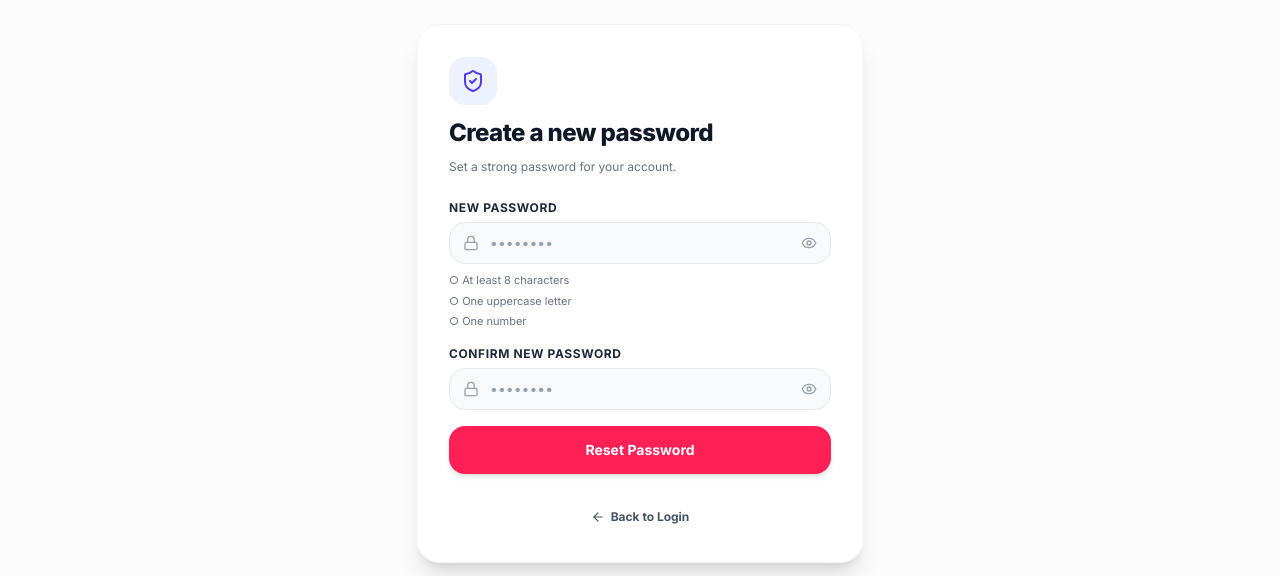
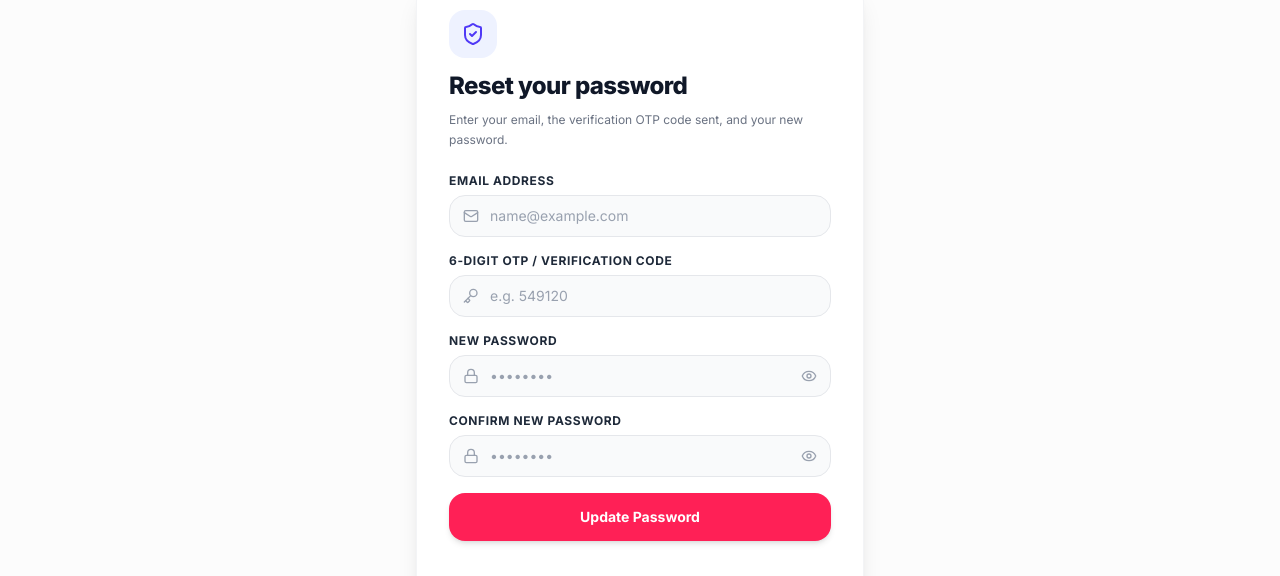
Before and after one commit to keshav0506/E-commerce-frontend, a React (Vite) app: page /reset-password in a window 1280 px wide. Shown: the part 176-752 px from the top of the page. Built offline with nearby package versions, Linux system fonts and the light colour scheme; no server answers.

Commit message:
feat: connect change-password, forgot-password, and reset-password to backend endpoints

```diff
--- a/src/pages/AccountPage.tsx
+++ b/src/pages/AccountPage.tsx
@@ -21,6 +21,7 @@ import {
 import { useAuth } from '../context/AuthContext';
 import type { UserAddress } from '../context/AuthContext';
 import { useShop } from '../context/ShopContext';
+import { changePasswordApi } from '../services/authService';
 
 export const AccountPage: React.FC = () => {
   const navigate = useNavigate();
@@ -207,14 +208,16 @@ export const AccountPage: React.FC = () => {
     showToast('Default address updated.');
   };
 
+  const [isChangingPassword, setIsChangingPassword] = useState(false);
+
   // Change Password Submit
-  const handleChangePassword = (e: React.FormEvent) => {
+  const handleChangePassword = async (e: React.FormEvent) => {
     e.preventDefault();
     const errors: { [key: string]: string } = {};
 
     if (!currentPassword) errors.current = 'Current password is required.';
-    if (!newPassword || newPassword.length < 8 || !/[A-Z]/.test(newPassword) || !/[0-9]/.test(newPassword)) {
-      errors.new = 'Must be 8+ chars with uppercase & number.';
+    if (!newPassword || newPassword.length < 6) {
+      errors.new = 'Must be at least 6 characters.';
     }
     if (newPassword !== confirmNewPassword) {
       errors.confirm = 'Passwords do not match.';
@@ -223,10 +226,22 @@ export const AccountPage: React.FC = () => {
     setPasswordErrors(errors);
     if (Object.keys(errors).length > 0) return;
 
-    setCurrentPassword('');
-    setNewPassword('');
-    setConfirmNewPassword('');
-    showToast('Password updated successfully.');
+    try {
+      setIsChangingPassword(true);
+      const res = await changePasswordApi({
+        currentPassword,
+        newPassword
+      });
+      setCurrentPassword('');
+      setNewPassword('');
+      setConfirmNewPassword('');
+      showToast(res.message || 'Password updated successfully.');
+    } catch (err: any) {
+      setPasswordErrors({ current: err.message || 'Failed to update password. Please check your current password.' });
+      showToast(err.message || 'Failed to update password');
+    } finally {
+      setIsChangingPassword(false);
+    }
   };
 
   const handleConfirmLogout = () => {
@@ -798,9 +813,10 @@ export const AccountPage: React.FC = () => {
 
                     <button
                       type="submit"
-                      className="px-6 py-2.5 bg-gray-900 hover:bg-black text-white font-bold text-xs rounded-xl shadow-md cursor-pointer transition-colors"
+                      disabled={isChangingPassword}
+                      className="px-6 py-2.5 bg-gray-900 hover:bg-black disabled:bg-gray-400 text-white font-bold text-xs rounded-xl shadow-md cursor-pointer transition-colors"
                     >
-                      Update Password
+                      {isChangingPassword ? 'Updating...' : 'Update Password'}
                     </button>
                   </form>
                 </div>
--- a/src/pages/ResetPasswordPage.tsx
+++ b/src/pages/ResetPasswordPage.tsx
@@ -1,9 +1,13 @@
-import React, { useState } from 'react';
-import { Link } from 'react-router-dom';
+import React, { useState, useEffect } from 'react';
+import { Link, useSearchParams } from 'react-router-dom';
 import { motion } from 'framer-motion';
-import { Eye, EyeOff, Lock, ArrowLeft, Loader2, CheckCircle2, ShieldCheck } from 'lucide-react';
+import { Eye, EyeOff, Lock, ArrowLeft, Loader2, CheckCircle2, ShieldCheck, Mail, Key } from 'lucide-react';
+import { resetPasswordApi } from '../services/authService';
 
 export const ResetPasswordPage: React.FC = () => {
+  const [searchParams] = useSearchParams();
+  const [email, setEmail] = useState('');
+  const [token, setToken] = useState('');
   const [password, setPassword] = useState('');
   const [confirmPassword, setConfirmPassword] = useState('');
   const [showPassword, setShowPassword] = useState(false);
@@ -11,23 +15,40 @@ export const ResetPasswordPage: React.FC = () => {
   const [isLoading, setIsLoading] = useState(false);
   const [isSuccess, setIsSuccess] = useState(false);
 
+  const [formError, setFormError] = useState('');
   const [passwordError, setPasswordError] = useState('');
   const [confirmPasswordError, setConfirmPasswordError] = useState('');
 
-  const hasMinLength = password.length >= 8;
-  const hasUppercase = /[A-Z]/.test(password);
-  const hasNumber = /[0-9]/.test(password);
+  useEffect(() => {
+    const emailParam = searchParams.get('email');
+    const tokenParam = searchParams.get('token');
+    if (emailParam) setEmail(emailParam);
+    if (tokenParam) setToken(tokenParam);
+  }, [searchParams]);
+
+  const hasMinLength = password.length >= 6;
 
   const validate = () => {
     let valid = true;
+    setFormError('');
     setPasswordError('');
     setConfirmPasswordError('');
+
+    if (!email.trim()) {
+      setFormError('Email address is required.');
+      return false;
+    }
+
+    if (!token.trim()) {
+      setFormError('Reset code/OTP is required.');
+      return false;
+    }
 
     if (!password) {
       setPasswordError('Password is required.');
       valid = false;
-    } else if (!hasMinLength || !hasUppercase || !hasNumber) {
-      setPasswordError('Password does not meet the requirements.');
+    } else if (!hasMinLength) {
+      setPasswordError('Password must be at least 6 characters.');
       valid = false;
     }
 
@@ -39,15 +60,23 @@ export const ResetPasswordPage: React.FC = () => {
     return valid;
   };
 
-  const handleSubmit = (e: React.FormEvent) => {
+  const handleSubmit = async (e: React.FormEvent) => {
     e.preventDefault();
     if (!validate()) return;
 
-    setIsLoading(true);
-    setTimeout(() => {
+    try {
+      setIsLoading(true);
+      await resetPasswordApi({
+        email: email.trim(),
+        token: token.trim(),
+        newPassword: password
+      });
+      setIsSuccess(true);
+    } catch (err: any) {
+      setFormError(err.message || 'Failed to reset password. Please verify the OTP.');
+    } finally {
       setIsLoading(false);
-      setIsSuccess(true);
-    }, 800);
+    }
   };
 
   return (
@@ -65,17 +94,17 @@ export const ResetPasswordPage: React.FC = () => {
               <CheckCircle2 className="w-8 h-8" />
             </div>
             <div>
-              <h2 className="text-2xl font-extrabold text-gray-900">Password updated successfully.</h2>
+              <h2 className="text-2xl font-extrabold text-gray-900">Password reset complete!</h2>
               <p className="text-xs text-gray-500 mt-2 leading-relaxed max-w-xs mx-auto">
-                Your password has been changed. You can now sign in with your new password.
+                Your password has been updated successfully. You can now log in with your new password.
               </p>
             </div>
             <div className="pt-2">
               <Link
                 to="/login"
-                className="w-full py-3.5 bg-rose-500 hover:bg-rose-600 text-white rounded-2xl font-bold text-xs shadow-md inline-flex items-center justify-center gap-2 transition-all"
+                className="w-full py-3.5 bg-rose-500 hover:bg-rose-600 text-white rounded-2xl font-bold text-xs shadow-md inline-flex items-center justify-center gap-2 transition-all cursor-pointer"
               >
-                <span>Back to Login</span>
+                <span>Back to Sign In</span>
               </Link>
             </div>
           </div>
@@ -87,14 +116,56 @@ export const ResetPasswordPage: React.FC = () => {
                 <ShieldCheck className="w-6 h-6" />
               </div>
               <h1 className="text-2xl font-extrabold text-gray-900 tracking-tight">
-                Create a new password
+                Reset your password
               </h1>
               <p className="text-xs text-gray-500 leading-relaxed">
-                Set a strong password for your account.
+                Enter your email, the verification OTP code sent, and your new password.
               </p>
             </div>
 
+            {formError && (
+              <div className="p-3 bg-rose-50 border border-rose-100 rounded-xl text-xs font-semibold text-rose-600">
+                {formError}
+              </div>
+            )}
+
             <form onSubmit={handleSubmit} className="space-y-4">
+
+              {/* Email Address */}
+              <div>
+                <label className="block text-xs font-bold text-gray-800 uppercase tracking-wider mb-1.5">
+                  Email Address
+                </label>
+                <div className="relative">
+                  <input
+                    type="email"
+                    placeholder="name@example.com"
+                    value={email}
+                    onChange={(e) => setEmail(e.target.value)}
+                    className="w-full pl-10 pr-4 py-2.5 bg-gray-50 border border-gray-200 rounded-2xl text-xs sm:text-sm text-gray-900 placeholder-gray-400 focus:outline-none focus:ring-2 focus:ring-rose-500/20 focus:border-rose-500"
+                    required
+                  />
+                  <Mail className="w-4 h-4 text-gray-400 absolute left-3.5 top-1/2 -translate-y-1/2" />
+                </div>
+              </div>
+
+              {/* Reset OTP Code */}
+              <div>
+                <label className="block text-xs font-bold text-gray-800 uppercase tracking-wider mb-1.5">
+                  6-Digit OTP / Verification Code
+                </label>
+                <div className="relative">
+                  <input
+                    type="text"
+                    placeholder="e.g. 549120"
+                    value={token}
+                    onChange={(e) => setToken(e.target.value)}
+                    className="w-full pl-10 pr-4 py-2.5 bg-gray-50 border border-gray-200 rounded-2xl text-xs sm:text-sm text-gray-900 placeholder-gray-400 focus:outline-none focus:ring-2 focus:ring-rose-500/20 focus:border-rose-500"
+                    required
+                  />
+                  <Key className="w-4 h-4 text-gray-400 absolute left-3.5 top-1/2 -translate-y-1/2" />
+                </div>
+              </div>
 
               {/* New Password */}
               <div>
@@ -104,7 +175,6 @@ export const ResetPasswordPage: React.FC = () => {
                 <div className="relative">
                   <input
                     type={showPassword ? 'text' : 'password'}
-                    autoComplete="new-password"
                     placeholder="••••••••"
                     value={password}
                     onChange={(e) => setPassword(e.target.value)}
@@ -116,26 +186,12 @@ export const ResetPasswordPage: React.FC = () => {
                   <button
                     type="button"
                     onClick={() => setShowPassword(!showPassword)}
-                    aria-label={showPassword ? 'Hide password' : 'Show password'}
-                    className="absolute right-3.5 top-1/2 -translate-y-1/2 text-gray-400 hover:text-gray-600 transition-colors cursor-pointer"
+                    className="absolute right-3.5 top-1/2 -translate-y-1/2 text-gray-400 hover:text-gray-600"
                   >
                     {showPassword ? <EyeOff className="w-4 h-4" /> : <Eye className="w-4 h-4" />}
                   </button>
                 </div>
                 {passwordError && <p className="text-xs text-rose-500 font-semibold mt-1">{passwordError}</p>}
-
-                {/* Requirements Checklist */}
-                <div className="mt-2 space-y-1 text-[11px] text-gray-500">
-                  <div className={`flex items-center gap-1.5 ${hasMinLength ? 'text-emerald-600 font-semibold' : ''}`}>
-                    <span>{hasMinLength ? '✓' : '○'} At least 8 characters</span>
-                  </div>
-                  <div className={`flex items-center gap-1.5 ${hasUppercase ? 'text-emerald-600 font-semibold' : ''}`}>
-                    <span>{hasUppercase ? '✓' : '○'} One uppercase letter</span>
-                  </div>
-                  <div className={`flex items-center gap-1.5 ${hasNumber ? 'text-emerald-600 font-semibold' : ''}`}>
-                    <span>{hasNumber ? '✓' : '○'} One number</span>
-                  </div>
-                </div>
               </div>
 
               {/* Confirm New Password */}
@@ -146,7 +202,6 @@ export const ResetPasswordPage: React.FC = () => {
                 <div className="relative">
                   <input
                     type={showConfirmPassword ? 'text' : 'password'}
-                    autoComplete="new-password"
                     placeholder="••••••••"
                     value={confirmPassword}
                     onChange={(e) => setConfirmPassword(e.target.value)}
@@ -158,13 +213,14 @@ export const ResetPasswordPage: React.FC = () => {
                   <button
                     type="button"
                     onClick={() => setShowConfirmPassword(!showConfirmPassword)}
-                    aria-label={showConfirmPassword ? 'Hide password' : 'Show password'}
-                    className="absolute right-3.5 top-1/2 -translate-y-1/2 text-gray-400 hover:text-gray-600 transition-colors cursor-pointer"
+                    className="absolute right-3.5 top-1/2 -translate-y-1/2 text-gray-400 hover:text-gray-600"
                   >
                     {showConfirmPassword ? <EyeOff className="w-4 h-4" /> : <Eye className="w-4 h-4" />}
                   </button>
                 </div>
-                {confirmPasswordError && <p className="text-xs text-rose-500 font-semibold mt-1">{confirmPasswordError}</p>}
+                {confirmPasswordError && (
+                  <p className="text-xs text-rose-500 font-semibold mt-1">{confirmPasswordError}</p>
+                )}
               </div>
 
               <button
@@ -175,10 +231,10 @@ export const ResetPasswordPage: React.FC = () => {
                 {isLoading ? (
                   <>
                     <Loader2 className="w-4 h-4 animate-spin" />
-                    <span>Resetting...</span>
+                    <span>Updating password...</span>
                   </>
                 ) : (
-                  <span>Reset Password</span>
+                  <span>Update Password</span>
                 )}
               </button>
             </form>
```
Also changed, not shown: src/pages/ForgotPasswordPage.tsx (+30 -15 lines), src/services/authService.ts (+30 -0 lines).
